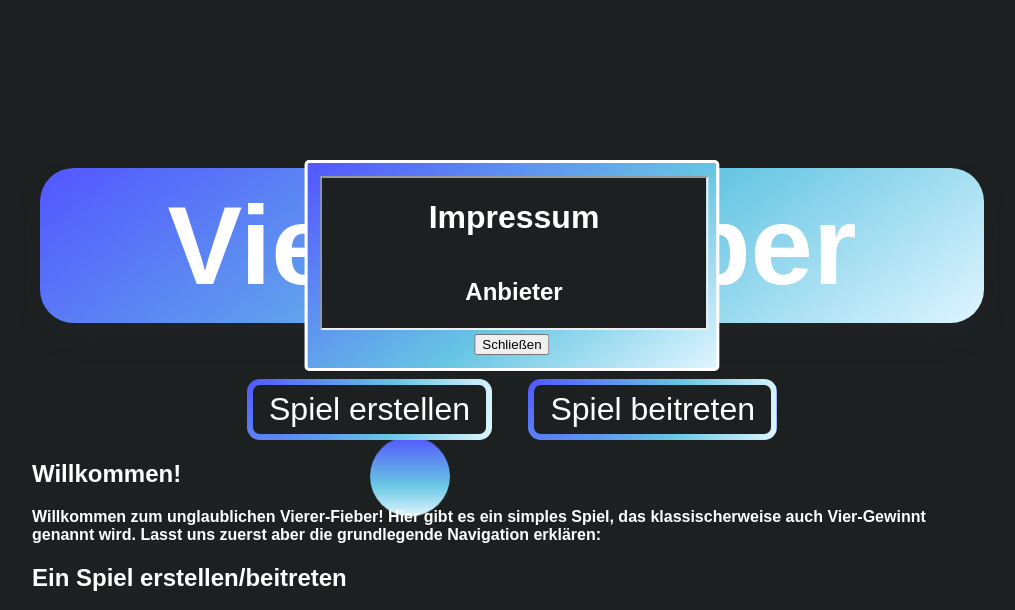
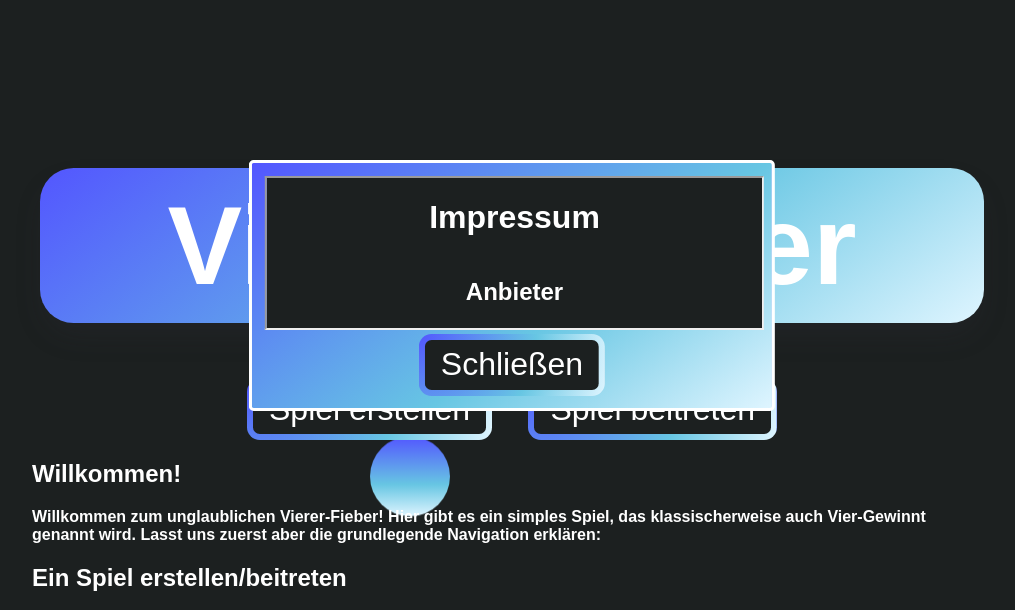
Before and after one commit to Sebastian-Heinzenburger/viererfieber, a Python web app: template templates/index.html in a window 1280 px wide, after a click on "Impressum". Shown: the top 610 px of the page, without its empty margins (128-1143 px from the left). Run offline with Jinja, Linux system fonts and the light colour scheme; the template is opened without the code that fills it, so the values that code supplies are empty.

Commit message:
Wichtig!! 	modified:   static/index.js 	modified:   templates/index.html 	modified:   templates/lobby.html

```diff
--- a/static/index.js
+++ b/static/index.js
@@ -75,6 +75,5 @@ function submitDialog(current, index) {
     });
 
     await new Promise(r => setTimeout(r, 500));
-    console.log("HALLO :D");
   }
 })()
--- a/templates/index.html
+++ b/templates/index.html
@@ -48,7 +48,7 @@
       <p onclick="document.querySelector('#imprint_dialog').setAttribute('open','open');">Impressum</p>
       <dialog class="imprint_dialog text" id="imprint_dialog">
         <iframe src="impressum.html" class="imprint_iframe"></iframe>
-        <button onclick="document.querySelector('#imprint_dialog').removeAttribute('open');">Schließen</button>
+        <button class="button" onclick="document.querySelector('#imprint_dialog').removeAttribute('open');">Schließen</button>
       </dialog>
     </div>
     <dialog id="join_game_dialog" class="join_game_dialog">
--- a/templates/lobby.html
+++ b/templates/lobby.html
@@ -41,7 +41,7 @@
             <p onclick="document.querySelector('#imprint_dialog').setAttribute('open','open');">Impressum</p>
             <dialog class="imprint_dialog text" id="imprint_dialog">
               <iframe src="impressum.html" class="imprint_iframe"></iframe>
-              <button onclick="document.querySelector('#imprint_dialog').removeAttribute('open');">Schließen</button>
+              <button class="button" onclick="document.querySelector('#imprint_dialog').removeAttribute('open');">Schließen</button>
             </dialog>
           </div>
         <script src="/static/lobby.js"></script>
```
